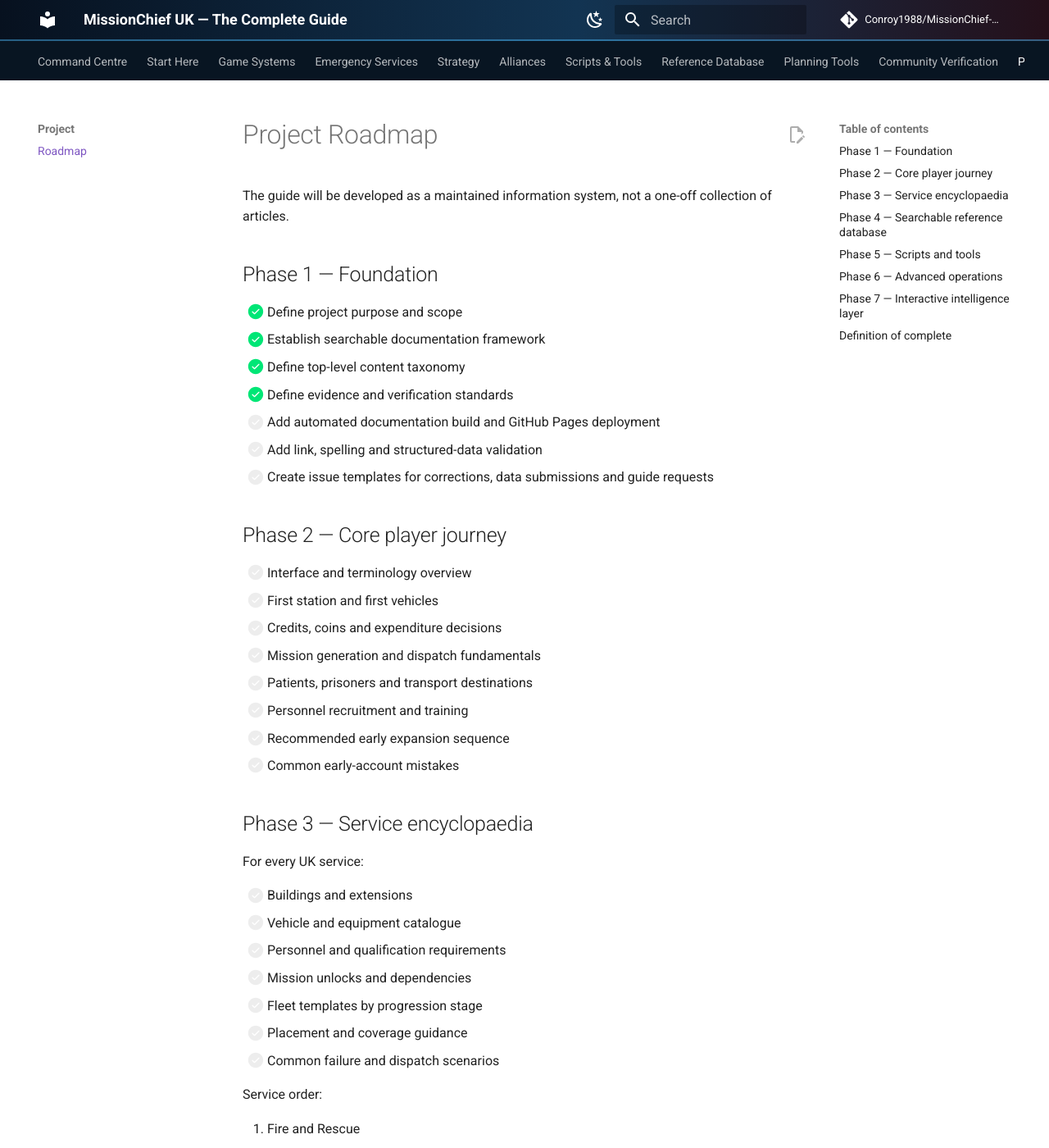
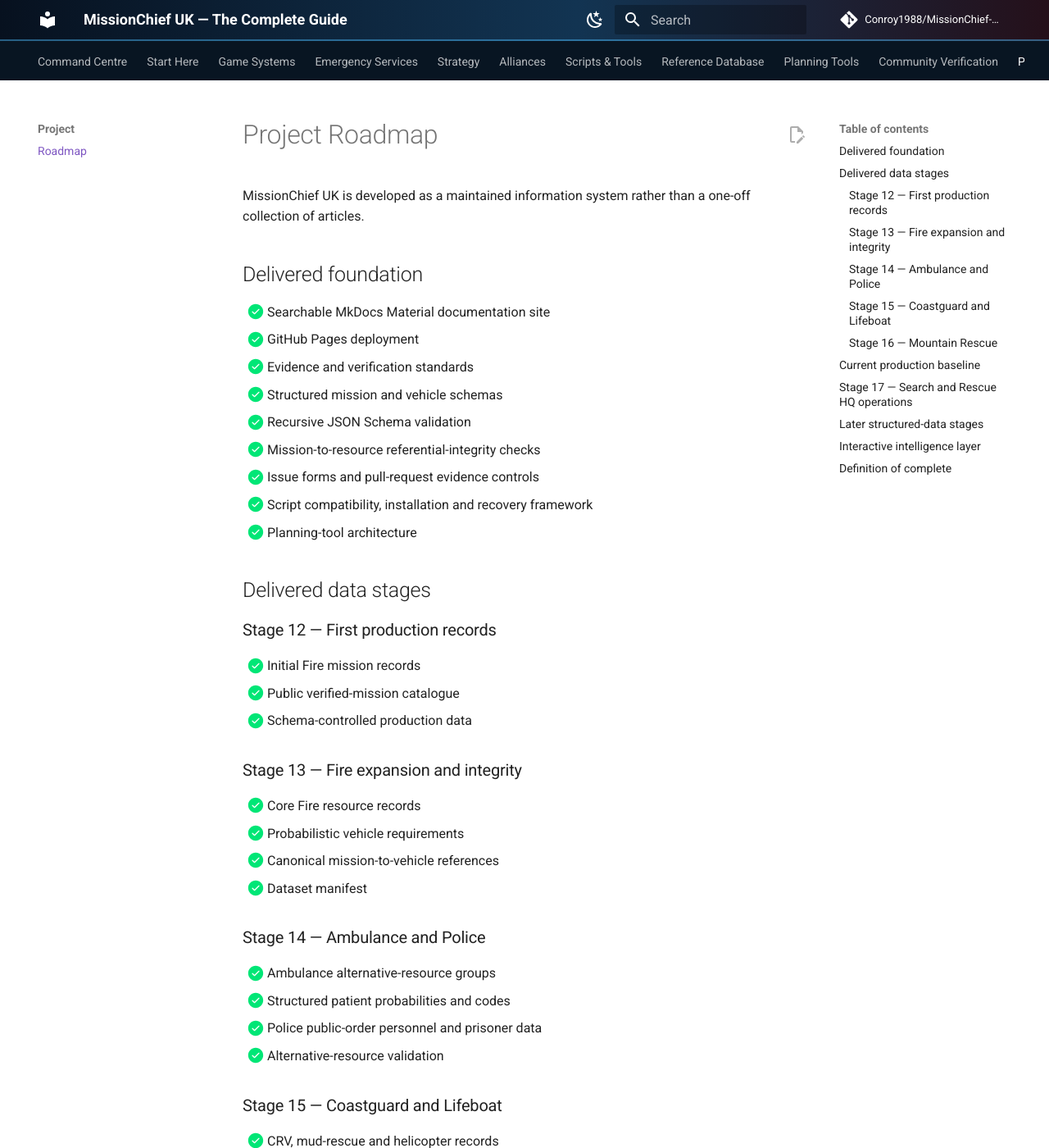
Before and after one commit to Conroy1988/MissionChief-UK, an MkDocs documentation site: the page built from docs/ROADMAP.md, in a window 1280 px wide and 1400 px high. Shown: the whole window at 82% size. Built offline with MkDocs 1.6.1 and Material for MkDocs 9.7.7, drawn with Linux system fonts in a browser that asks for light colours; comment, search, counter and statistics services are not loaded; some of the changed text lies outside the part shown.

Commit message:
Synchronise roadmap with Stage 16 delivery

````diff
--- a/docs/ROADMAP.md
+++ b/docs/ROADMAP.md
@@ -1,101 +1,112 @@
 # Project Roadmap
 
-The guide will be developed as a maintained information system, not a one-off collection of articles.
+MissionChief UK is developed as a maintained information system rather than a one-off collection of articles.
 
-## Phase 1 — Foundation
+## Delivered foundation
 
-- [x] Define project purpose and scope
-- [x] Establish searchable documentation framework
-- [x] Define top-level content taxonomy
-- [x] Define evidence and verification standards
-- [ ] Add automated documentation build and GitHub Pages deployment
-- [ ] Add link, spelling and structured-data validation
-- [ ] Create issue templates for corrections, data submissions and guide requests
+- [x] Searchable MkDocs Material documentation site
+- [x] GitHub Pages deployment
+- [x] Evidence and verification standards
+- [x] Structured mission and vehicle schemas
+- [x] Recursive JSON Schema validation
+- [x] Mission-to-resource referential-integrity checks
+- [x] Issue forms and pull-request evidence controls
+- [x] Script compatibility, installation and recovery framework
+- [x] Planning-tool architecture
 
-## Phase 2 — Core player journey
+## Delivered data stages
 
-- [ ] Interface and terminology overview
-- [ ] First station and first vehicles
-- [ ] Credits, coins and expenditure decisions
-- [ ] Mission generation and dispatch fundamentals
-- [ ] Patients, prisoners and transport destinations
-- [ ] Personnel recruitment and training
-- [ ] Recommended early expansion sequence
-- [ ] Common early-account mistakes
+### Stage 12 — First production records
 
-## Phase 3 — Service encyclopaedia
+- [x] Initial Fire mission records
+- [x] Public verified-mission catalogue
+- [x] Schema-controlled production data
 
-For every UK service:
+### Stage 13 — Fire expansion and integrity
 
-- [ ] Buildings and extensions
-- [ ] Vehicle and equipment catalogue
-- [ ] Personnel and qualification requirements
-- [ ] Mission unlocks and dependencies
-- [ ] Fleet templates by progression stage
-- [ ] Placement and coverage guidance
-- [ ] Common failure and dispatch scenarios
+- [x] Core Fire resource records
+- [x] Probabilistic vehicle requirements
+- [x] Canonical mission-to-vehicle references
+- [x] Dataset manifest
 
-Service order:
+### Stage 14 — Ambulance and Police
 
-1. Fire and Rescue
-2. Ambulance
-3. Police
-4. Coastguard
-5. Lifeboat
-6. Mountain Rescue
-7. Other specialist and cross-service systems
+- [x] Ambulance alternative-resource groups
+- [x] Structured patient probabilities and codes
+- [x] Police public-order personnel and prisoner data
+- [x] Alternative-resource validation
 
-## Phase 4 — Searchable reference database
+### Stage 15 — Coastguard and Lifeboat
 
-- [ ] Mission records
-- [ ] Vehicle records and aliases
-- [ ] Building and extension records
-- [ ] Training and personnel records
-- [ ] Costs, capacities and unlock conditions
-- [ ] Source and last-verified metadata
-- [ ] Schema validation
-- [ ] Generated index pages
+- [x] CRV, mud-rescue and helicopter records
+- [x] Inland Rescue Boat trailer distinction
+- [x] ILB-or-ALB alternatives
+- [x] Ocean restrictions and hand-off destinations
+- [x] Maritime mission batch and service documentation
 
-## Phase 5 — Scripts and tools
+### Stage 16 — Mountain Rescue
 
-- [ ] Safe userscript installation guide
-- [ ] Tampermonkey configuration
-- [ ] LSSM installation and UK module recommendations
-- [ ] MissionChief Map Command Toolkit guide
-- [ ] Command Nexus guide
-- [ ] Compatibility matrix
-- [ ] Recommended desktop, tablet and iOS settings
-- [ ] Troubleshooting and recovery procedures
+- [x] Mountain Rescue Station preconditions
+- [x] Mountain Rescue 4x4 or SAR 4x4 alternatives
+- [x] Control Van and Search Dog Unit records
+- [x] Rescue Support Vehicle and ATV Carrier records
+- [x] PRV, SRV and Welfare Vehicle records
+- [x] Probability-based personnel requirements
+- [x] Cave Rescue Specialist and Search Advisor modelling
+- [x] Explicit additive-overlay records
+- [x] Mountain Rescue service guide and mission batch
 
-Third-party tools will be documented factually. Inclusion is not an endorsement, and each guide must identify permissions, data access and maintenance status.
+## Current production baseline
 
-## Phase 6 — Advanced operations
+```text
+21 verified mission records
+21 canonical vehicle-resource records
+6 represented operational service groups
+5 published mission batches
+```
 
-- [ ] Fleet optimisation
-- [ ] Staffing and classroom planning
-- [ ] Geographic coverage design
-- [ ] Credit efficiency and growth modelling
-- [ ] Large-scale dispatch workflows
-- [ ] Alliance administration
-- [ ] Alliance events and major incidents
-- [ ] Accessibility and mobile workflows
+## Stage 17 — Search and Rescue HQ operations
 
-## Phase 7 — Interactive intelligence layer
+Next controlled targets:
+
+- [ ] Search and Rescue HQ preconditions
+- [ ] active-drone preconditions
+- [ ] operational support vans, trailers and Personal SAR Vehicles
+- [ ] Police Helicopter or Drone alternatives
+- [ ] SAR Commanders and Search Technicians
+- [ ] High Risk Missing Person
+- [ ] Very High Risk Missing Person
+- [ ] explicit drone-enabled overlays
+
+## Later structured-data stages
+
+- [ ] Building and extension production records
+- [ ] Training and qualification production records
+- [ ] Current vehicle prices and staffing limits
+- [ ] Airfield Operations
+- [ ] Recovery and HGV recovery operations
+- [ ] Bomb Disposal and EOD
+- [ ] Railway Police and rail incident resources
+- [ ] Mass-casualty specialist resources
+- [ ] generated indexes and public data exports
+
+## Interactive intelligence layer
 
 - [ ] Mission requirement lookup
 - [ ] Vehicle and training comparison tools
-- [ ] Station/fleet planning calculators
+- [ ] Station and fleet planning calculators
 - [ ] Natural-language query catalogue
 - [ ] FAQ generated from verified records
-- [ ] Public data exports or API
+- [ ] Public API or versioned exports
 
 ## Definition of complete
 
-A subject is not complete merely because a page exists. It is complete when:
+A subject is complete only when:
 
 1. terminology and aliases are searchable;
-2. values are verified and dated;
-3. dependencies and exceptions are documented;
-4. practical examples are included;
-5. related pages and data records are linked;
-6. a player can act without needing an unexplained assumption.
+2. exact values are verified and dated;
+3. dependencies, alternatives and overlays are explicit;
+4. evidence boundaries are stated;
+5. related documentation and structured records are linked;
+6. validation covers the relevant relationships;
+7. a player can act without relying on an unexplained assumption.
````
